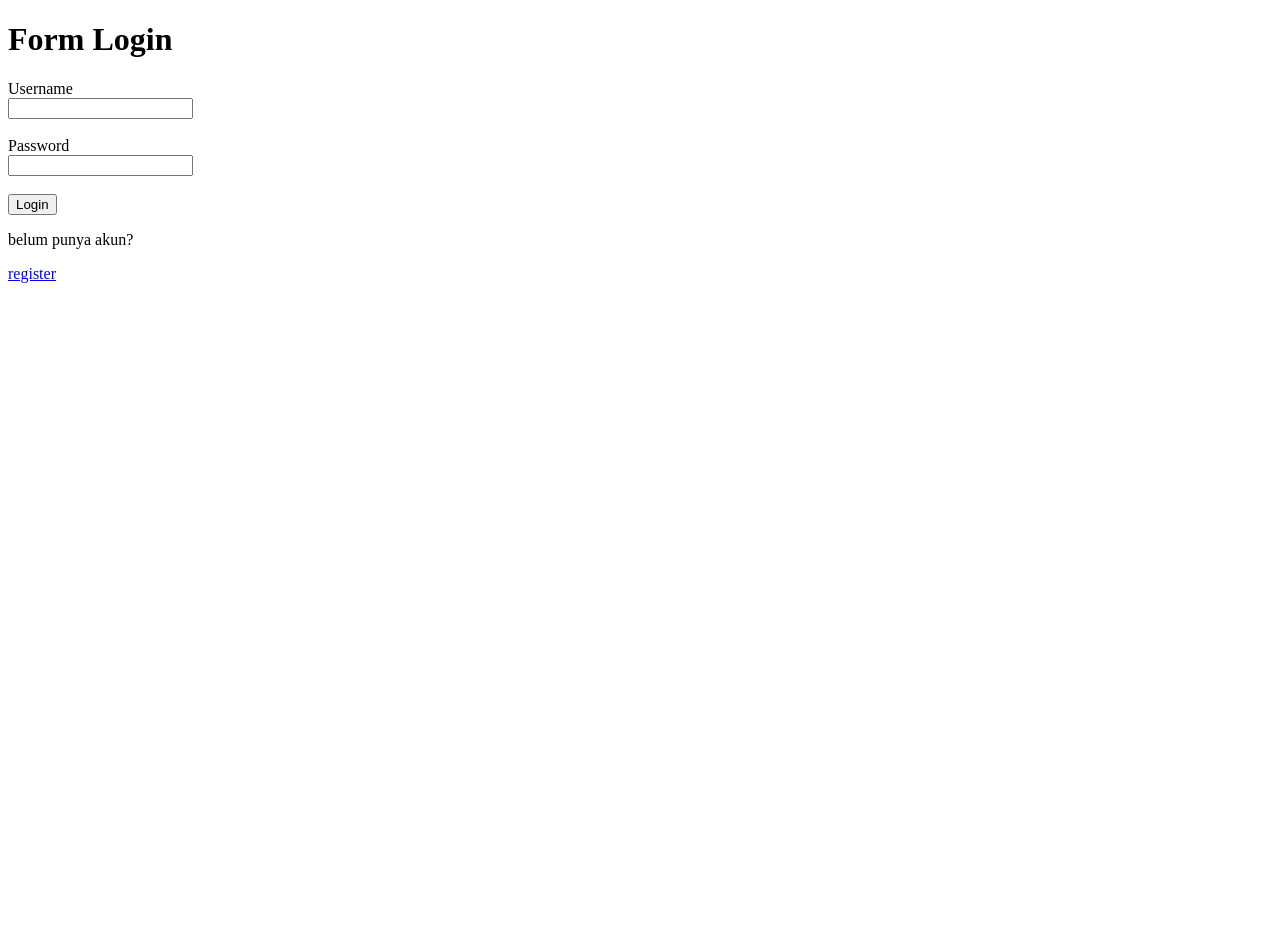
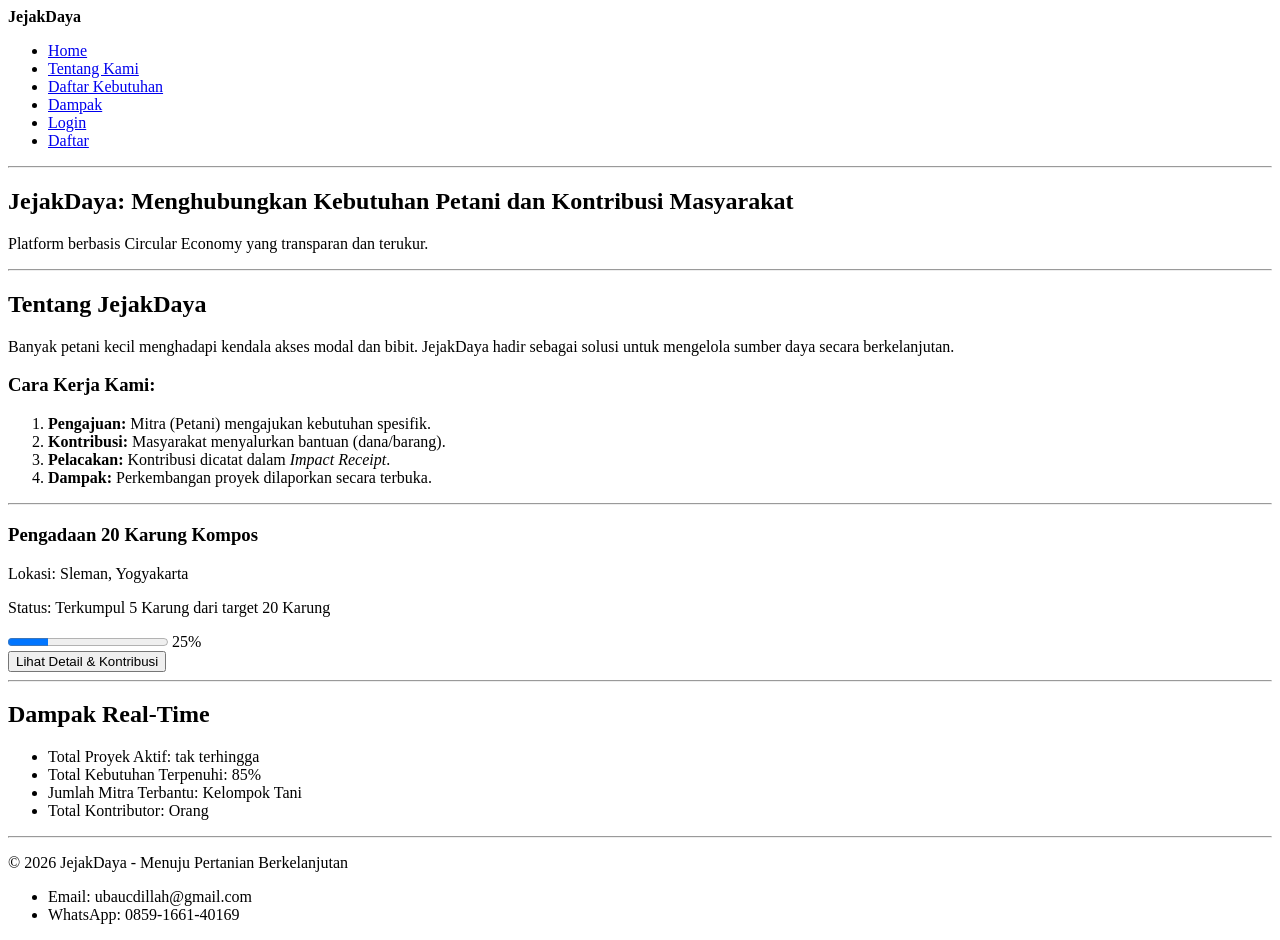
Before and after one commit to nasyithfahmy124/c2-cuy, a Django app: page / in a window 1280 px wide. Before the commit the page ends 283 px from the top, so only its background shows below. Run offline with Django 5.2, Linux system fonts and the light colour scheme.

Commit message:
home awal

```diff
--- a/akun/urls.py
+++ b/akun/urls.py
@@ -1,7 +1,8 @@
 from django.urls import path
 from . import views
 urlpatterns = [
-    path('', views.page_login,name='login'),
+    path('',views.home_awal,name='home_awal'),
+    path('login/', views.page_login,name='login'),
     path('register/',views.page_register,name='register'),
     path('logout/',views.logout_page,name='logout'),
     path('home/',views.home_page,name='home')
--- a/akun/views.py
+++ b/akun/views.py
@@ -5,6 +5,11 @@ from django.contrib import messages
 from .forms import Register
 
 # Create your views here.
+def home_awal(request):
+
+    return render(request,'home.html')
+
+
 def page_login(request):
     if request.method == "POST":
         usn = request.POST.get('username')
@@ -44,4 +49,4 @@ def logout_page(request):
 @login_required
 def home_page(request):
 
-    return render(request,'home.html')
+    return render(request,'login/home_page.html')
--- a/templates/home.html
+++ b/templates/home.html
@@ -1,16 +1,83 @@
 <!DOCTYPE html>
-<html lang="en">
+<html lang="id">
+
 <head>
     <meta charset="UTF-8">
-    <meta name="viewport" content="width=device-width, initial-scale=1.0">
-    <title>Document</title>
+    <title>JejakDaya - Platform Circular Economy</title>
 </head>
+
 <body>
-    <h1>Home</h1>
-    <h1>Halo {{ user.username }}</h1>
-    <form method="post" action="{% url 'logout' %}">
-        {% csrf_token %}
-        <button type="submit">Logout</button>
-    </form>
+
+    <nav>
+        <strong>JejakDaya</strong>
+        <ul>
+            <li><a href="#home">Home</a></li>
+            <li><a href="#tentang">Tentang Kami</a></li>
+            <li><a href="#proyek">Daftar Kebutuhan</a></li>
+            <li><a href="#dampak">Dampak</a></li>
+            <li><a href="{% url 'login' %}">Login</a></li>
+            <li><a href="{% url 'register' %}">Daftar</a></li>
+        </ul>
+    </nav>
+
+    <hr>
+
+    <section id="home">
+        <h1>JejakDaya: Menghubungkan Kebutuhan Petani dan Kontribusi Masyarakat</h1>
+        <p>Platform berbasis Circular Economy yang transparan dan terukur.</p>
+    </section>
+
+    <hr>
+
+    <section id="tentang">
+        <h2>Tentang JejakDaya</h2>
+        <p>Banyak petani kecil menghadapi kendala akses modal dan bibit. JejakDaya hadir sebagai solusi untuk mengelola
+            sumber daya secara berkelanjutan.</p>
+
+        <h3>Cara Kerja Kami:</h3>
+        <ol>
+            <li><strong>Pengajuan:</strong> Mitra (Petani) mengajukan kebutuhan spesifik.</li>
+            <li><strong>Kontribusi:</strong> Masyarakat menyalurkan bantuan (dana/barang).</li>
+            <li><strong>Pelacakan:</strong> Kontribusi dicatat dalam <em>Impact Receipt</em>.</li>
+            <li><strong>Dampak:</strong> Perkembangan proyek dilaporkan secara terbuka.</li>
+        </ol>
+    </section>
+
+    <hr>
+
+    <section id="proyek">
+        <div>
+            <h3>Pengadaan 20 Karung Kompos</h3>
+            <p>Lokasi: Sleman, Yogyakarta</p>
+            <p>Status: Terkumpul 5 Karung dari target 20 Karung</p>
+            <progress value="25" max="100"></progress> 25%
+            <br>
+            <a href="detail-proyek.html"><button>Lihat Detail & Kontribusi</button></a>
+        </div>
+    </section>
+
+    <hr>
+
+    <section id="dampak">
+        <h2>Dampak Real-Time</h2>
+        <ul>
+            <li>Total Proyek Aktif: tak terhingga</li>
+            <li>Total Kebutuhan Terpenuhi: 85%</li>
+            <li>Jumlah Mitra Terbantu:  Kelompok Tani</li>
+            <li>Total Kontributor: Orang</li>
+        </ul>
+    </section>
+
+    <hr>
+
+    <footer>
+        <p>&copy; 2026 JejakDaya - Menuju Pertanian Berkelanjutan</p>
+        <ul>
+            <li>Email: ubaucdillah@gmail.com</li>
+            <li>WhatsApp: 0859-1661-40169</li>
+        </ul>
+    </footer>
+
 </body>
+
 </html>
```
Also changed, not shown: akun/templates/login/home_page.html (added, +15 -0 lines).
